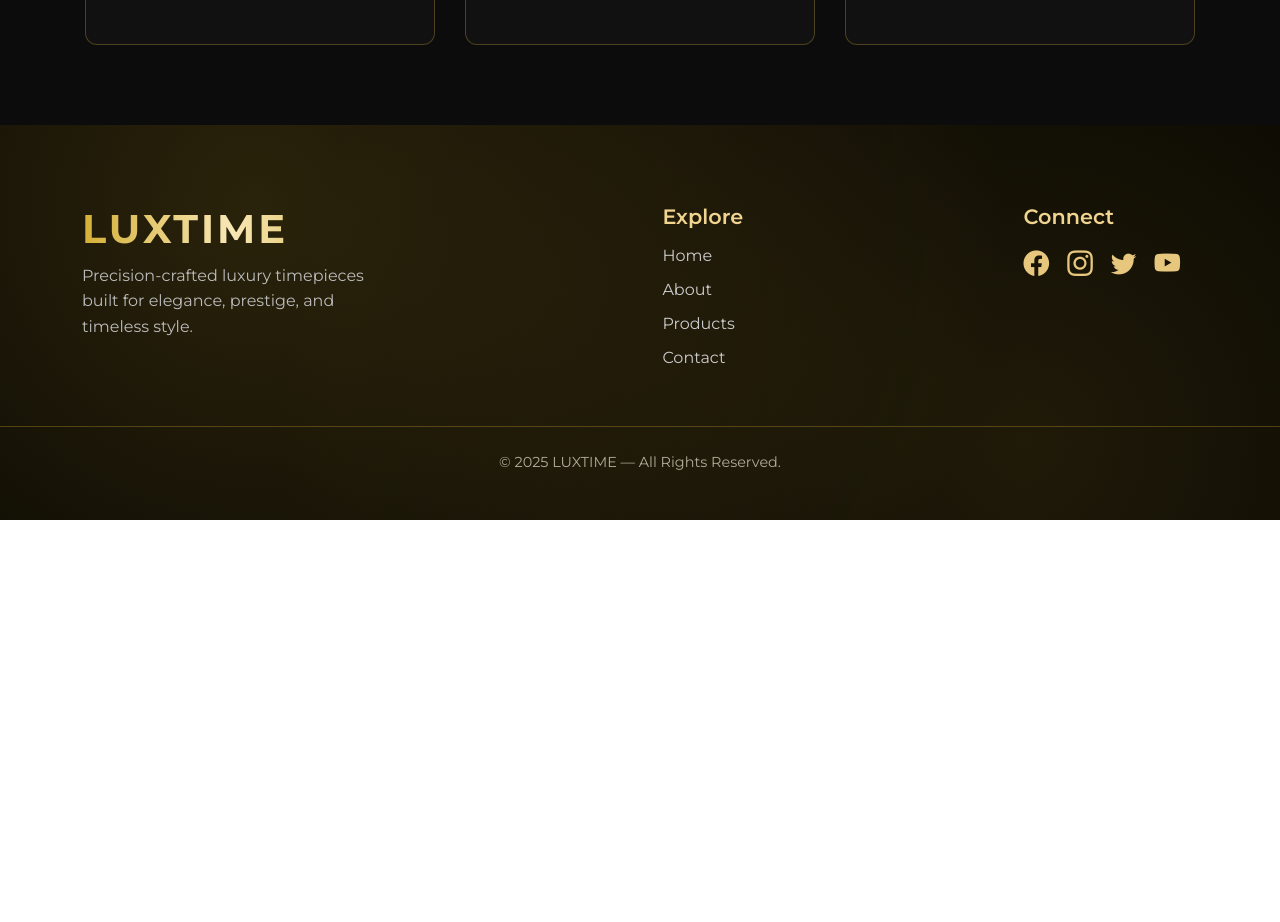
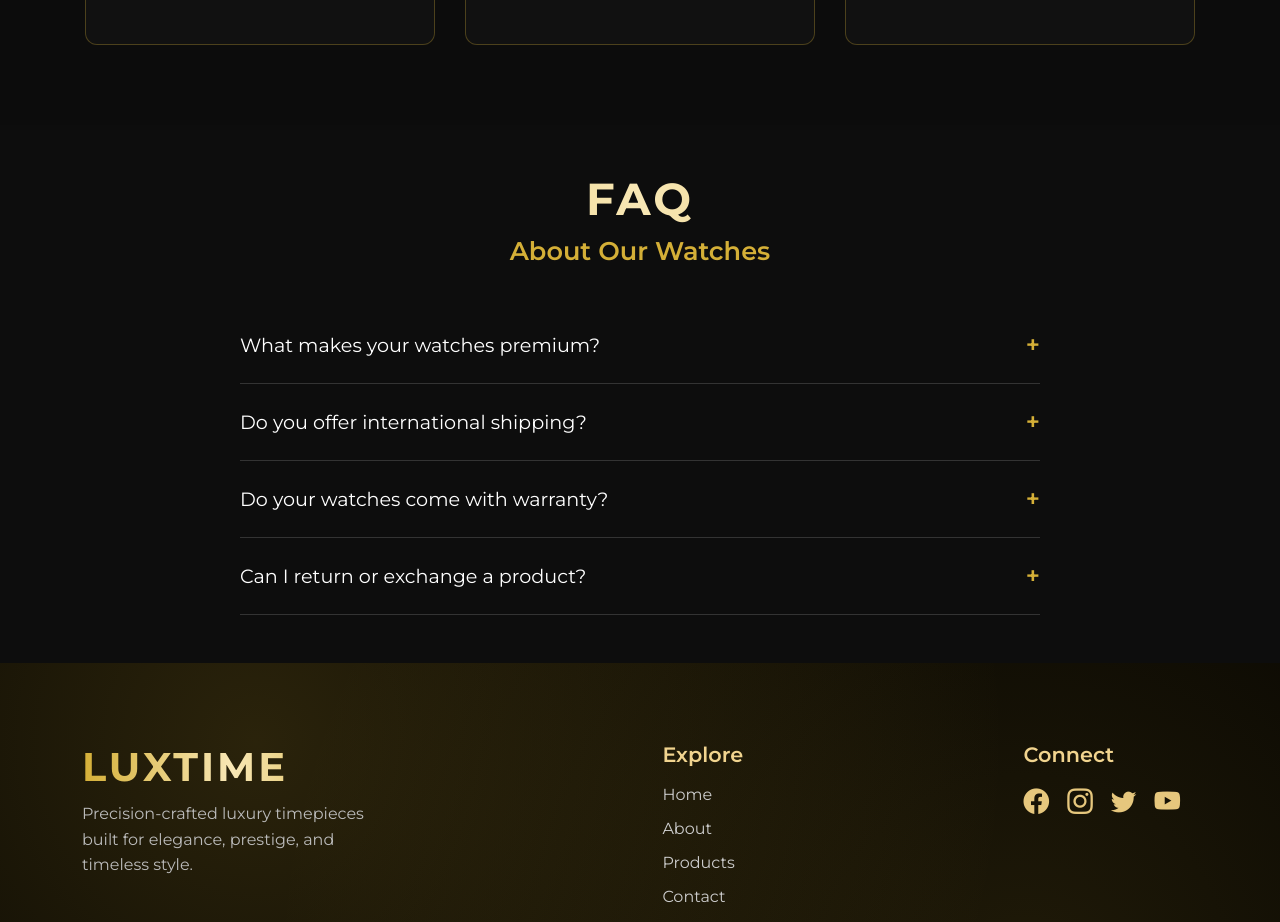
Before and after one commit to acculerbarathkavi-svg/watch-brand-project, a React (Vite) app: page / in a window 1280 px wide. Shown: the part 4400-5322 px from the top of the page. Before the commit the page ends 4920 px from the top, so only its background shows below. Built offline with nearby package versions, Linux system fonts and the light colour scheme.

Commit message:
content added for FAQ section

```diff
--- a/src/App.jsx
+++ b/src/App.jsx
@@ -8,6 +8,7 @@ import Footer from './components/Footer';
 import Highlight from './components/Highlight';
 import Benefits from './components/Benefits';
 import Testimonials from './components/Testimonials';
+import FAQ from './components/FAQ'
 import React, { useEffect } from "react";
 import AOS from "aos";
 import "aos/dist/aos.css";
@@ -30,6 +31,7 @@ function App() {
       <Benefits/>
       <ProductSection/>
       <Testimonials/>
+      <FAQ/>
       <Footer/>
     </>
   )
--- /dev/null
+++ b/src/assets/css/FAQ.css
@@ -0,0 +1,82 @@
+.faq-section {
+  padding: 80px 0;
+  background: #0d0d0d;
+  color: #fff;
+}
+
+.faq-title {
+  font-size: 2.8rem;
+  font-weight: 700;
+  letter-spacing: 3px;
+  background: linear-gradient(90deg, #d4af37, #f8e7b5, #d4af37);
+  background-clip: text;
+  -webkit-text-fill-color: transparent;
+}
+
+.faq-subtitle {
+  margin-top: 10px;
+  font-size: 1.6rem;
+  color: #d4af37;
+  font-weight: 600;
+}
+
+.faq-container {
+  max-width: 800px;
+  margin: 40px auto 0;
+  text-align: left;
+}
+
+.faq-item {
+  border-bottom: 1px solid #333;
+  padding: 20px 0;
+}
+
+.faq-question {
+  cursor: pointer;
+  font-size: 1.2rem;
+  display: flex;
+  justify-content: space-between;
+  align-items: center;
+  color: #fff;
+  transition: color 0.3s;
+}
+
+.faq-question:hover {
+  color: #d4af37;
+}
+
+.faq-icon {
+  font-size: 1.5rem;
+  font-weight: 600;
+  color: #d4af37;
+}
+
+.faq-answer {
+  max-height: 0;
+  overflow: hidden;
+  opacity: 0;
+  transition: all 0.4s ease;
+}
+
+.faq-answer.open {
+  max-height: 200px;
+  opacity: 1;
+  margin-top: 10px;
+}
+
+.faq-answer p {
+  margin: 0;
+  color: #ccc;
+  line-height: 1.6;
+}
+
+/* Mobile Responsive */
+@media (max-width: 768px) {
+  .faq-title {
+    font-size: 2.2rem;
+  }
+
+  .faq-question {
+    font-size: 1rem;
+  }
+}
--- /dev/null
+++ b/src/components/FAQ.jsx
@@ -0,0 +1,56 @@
+import React, { useState } from "react";
+import "../assets/css/FAQ.css";
+
+const FAQSection = () => {
+  const [activeIndex, setActiveIndex] = useState(null);
+
+  const toggleFAQ = (index) => {
+    setActiveIndex(activeIndex === index ? null : index);
+  };
+
+  const faqData = [
+    {
+      question: "What makes your watches premium?",
+      answer: "Our watches are crafted with high-grade stainless steel, sapphire crystal glass, and precision automatic movement. Each piece undergoes rigorous quality testing."
+    },
+    {
+      question: "Do you offer international shipping?",
+      answer: "Yes, we ship worldwide with real-time tracking and secure packaging to ensure your watch arrives safely."
+    },
+    {
+      question: "Do your watches come with warranty?",
+      answer: "All our watches come with a 2-year international warranty covering manufacturing defects."
+    },
+    {
+      question: "Can I return or exchange a product?",
+      answer: "Yes, we offer a 7-day easy return and exchange policy, provided the product is unused and in original packaging."
+    },
+  ];
+
+  return (
+    <section className="faq-section py-5">
+      <div className="container text-center">
+        <h2 className="faq-title">FAQ</h2>
+        <h3 className="faq-subtitle">About Our Watches</h3>
+
+        <div className="faq-container">
+          {faqData.map((item, index) => (
+            <div className="faq-item" key={index}>
+              <div className="faq-question" onClick={() => toggleFAQ(index)}>
+                <span>{item.question}</span>
+                <span className="faq-icon">{activeIndex === index ? "-" : "+"}</span>
+              </div>
+
+              <div className={`faq-answer ${activeIndex === index ? "open" : ""}`}>
+                <p>{item.answer}</p>
+              </div>
+            </div>
+          ))}
+        </div>
+
+      </div>
+    </section>
+  );
+};
+
+export default FAQSection;
--- a/src/components/Product.jsx
+++ b/src/components/Product.jsx
@@ -40,7 +40,7 @@ const ProductSection = () => {
           className="col-md-4 col-sm-6 mb-5"
           data-aos="zoom-in"
           data-aos-delay={index * 200}
-          data-aos-duration="1200"
+          data-aos-duration="1000"
         >
           <div className="product-card">
             <div className="product-img-wrapper">
```
